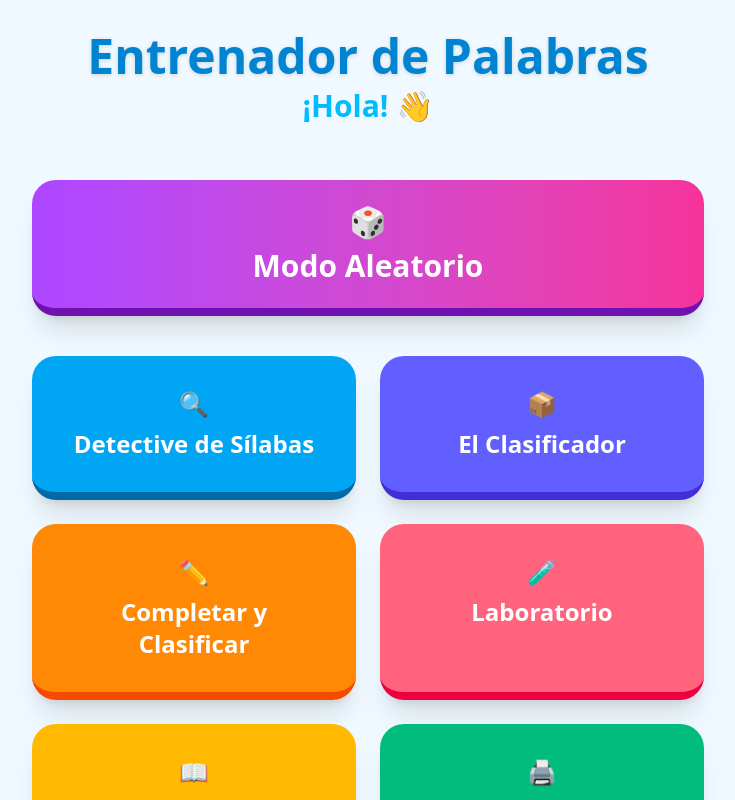
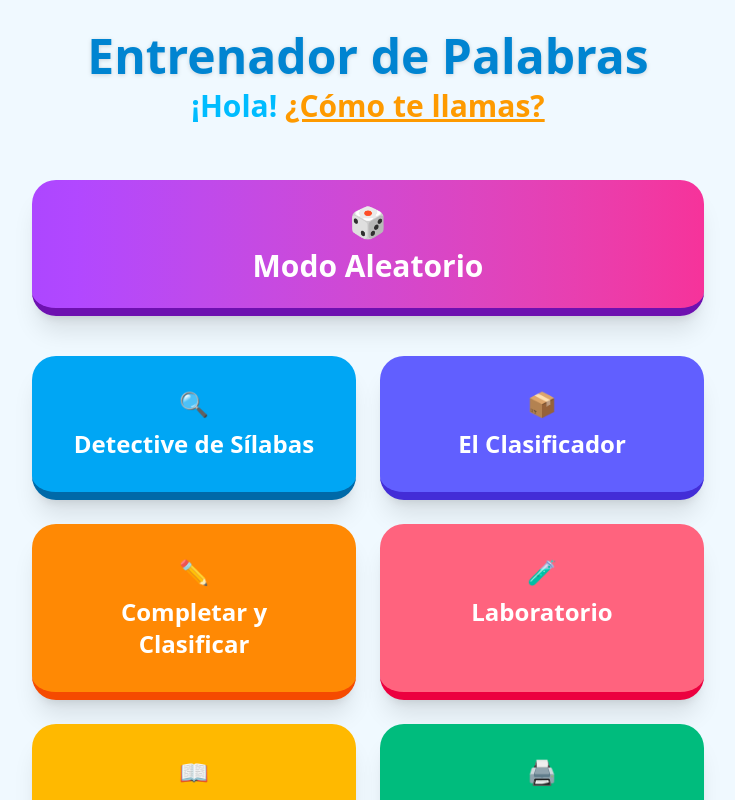
Before and after one commit to fpuga/agudas-llanas-estrujulas, a React (Vite) app: page / in a window 1280 px wide. Shown: the top 800 px of the page, without its empty margins (272-1007 px from the left). Built offline with nearby package versions, Linux system fonts and the light colour scheme.

Commit message:
feat: add link to settings in main menu greeting

```diff
--- a/src/App.tsx
+++ b/src/App.tsx
@@ -35,7 +35,15 @@ function Menu({
             ¡Hola, <span className="text-amber-500">{userName}</span>! 👋
           </h2>
         ) : (
-          <h2 className="text-3xl font-bold text-sky-400">¡Hola! 👋</h2>
+          <h2 className="text-3xl font-bold text-sky-400">
+            ¡Hola!{' '}
+            <button
+              onClick={() => setView('ADMIN')}
+              className="text-amber-500 underline transition hover:text-amber-600"
+            >
+              ¿Cómo te llamas?
+            </button>
+          </h2>
         )}
       </div>
 
```
Also changed, not shown: 1 other file (tests, documents, lock files or other folders).
